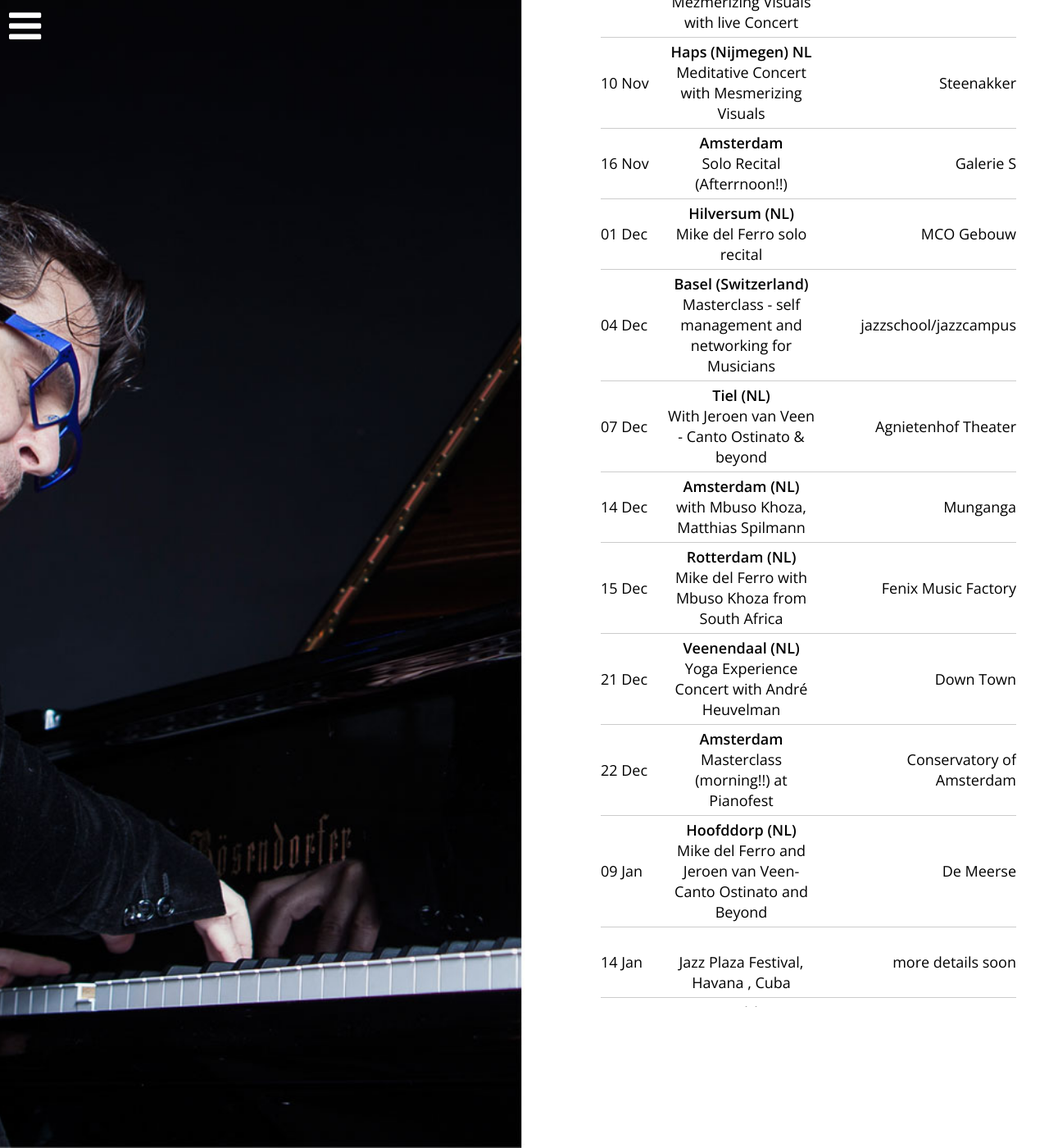
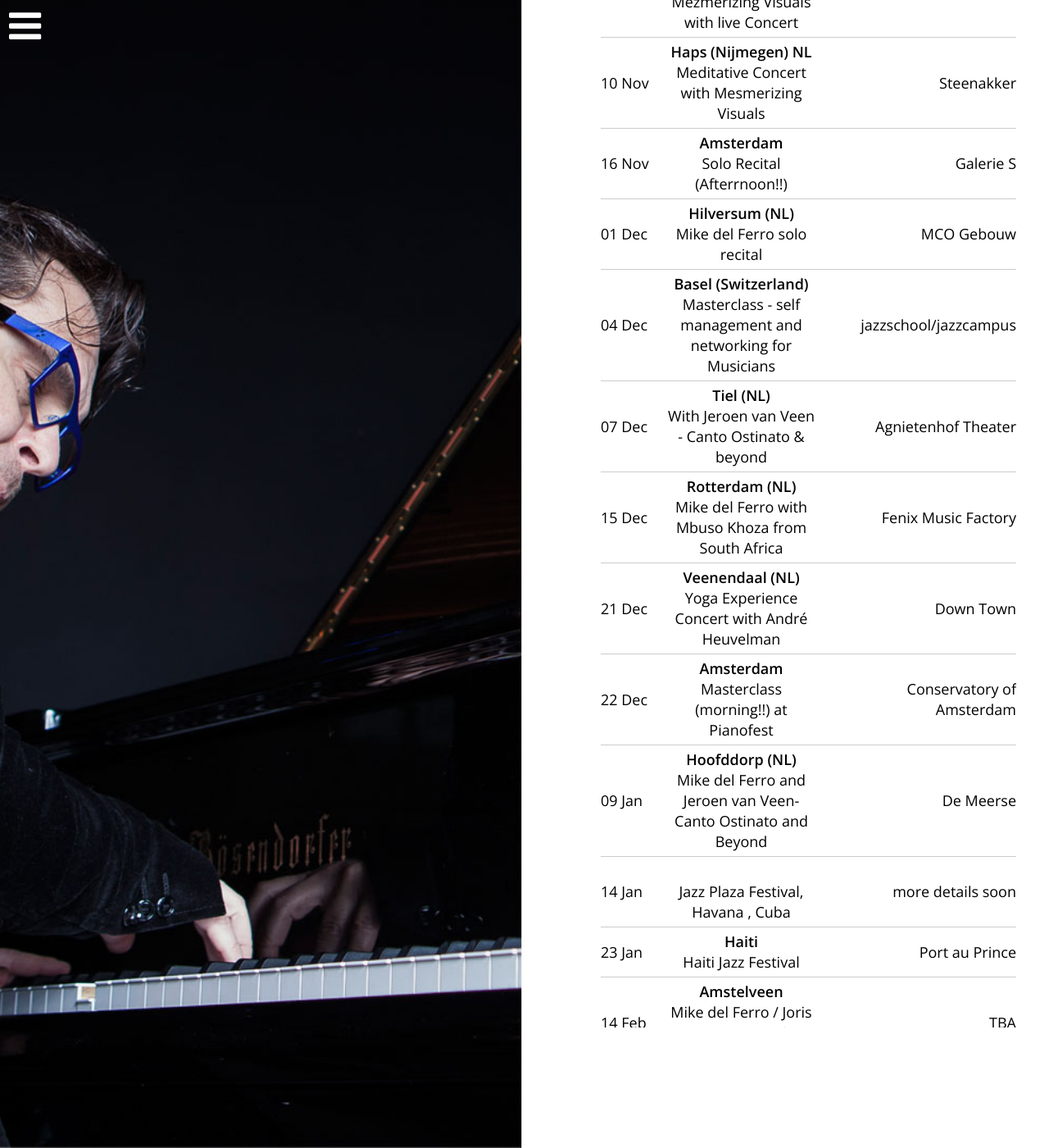
Before and after one commit to mikedelferro/website, a Jekyll site: the page built from agenda.html, in a window 1280 px wide and 1400 px high, scrolled down 520 px. Shown: the whole window at 82% size. Built offline with Jekyll 4.4.1, drawn with Linux system fonts in a browser that asks for light colours; nearby versions of some CDN libraries.

Commit message:
Updated '_data/gigs.yml' via CloudCannon

```diff
--- a/_data/gigs.yml
+++ b/_data/gigs.yml
@@ -4,11 +4,11 @@
     location: Port au Prince
     venue: Haiti
     url: 'http://papjazzhaiti.org/'
-  - title: 'with Mbuso Khoza, Matthias Spilmann'
-    date: 2019-12-14 20:30:00
-    location: Munganga
-    venue: Amsterdam (NL)
-    url: 'https://www.munganga.nl'
+  - title: Mike del Ferro / Joris Teepe / Rogerio Beccato
+    date: 2020-02-14 20:30:00
+    location: TBA
+    venue: Amstelveen
+    url:
   - title: Meditative Concert with  Mesmerizing Visuals
     date: 2019-11-10 15:30:00
     location: Steenakker
```
